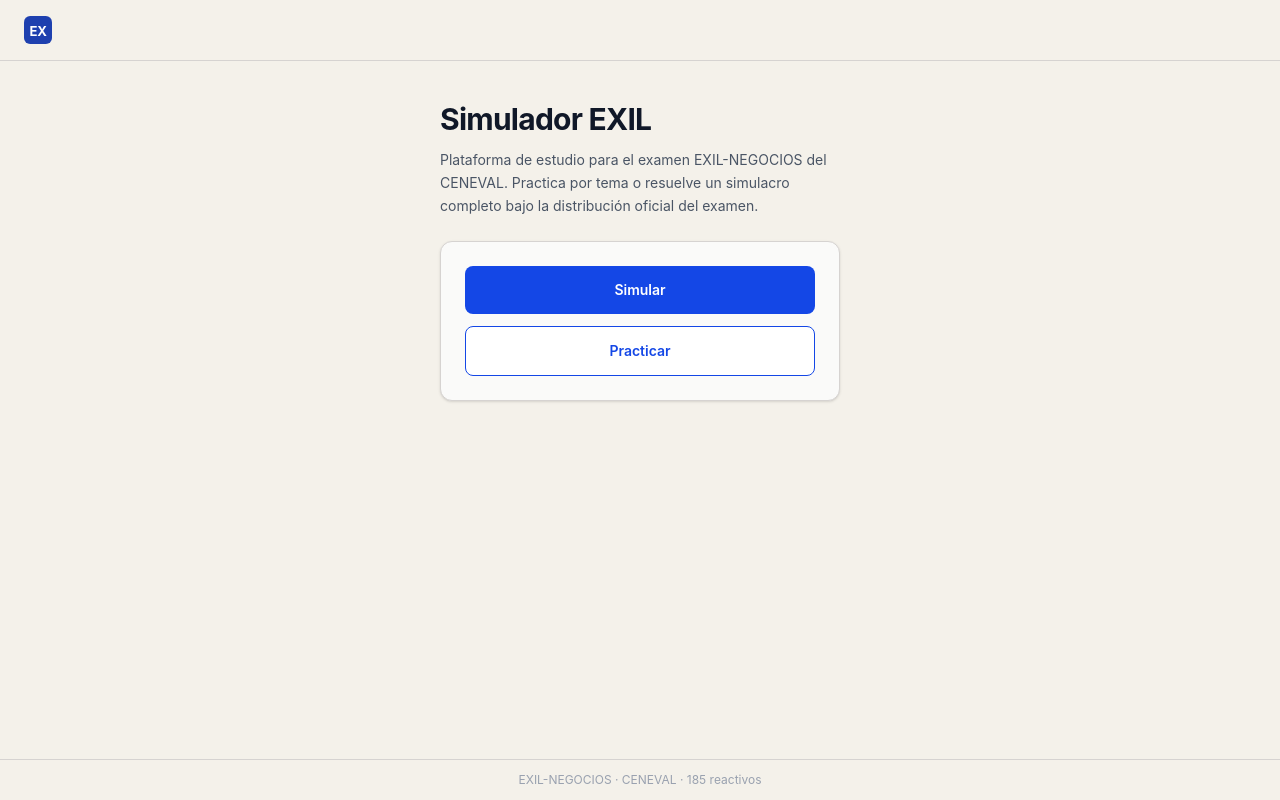
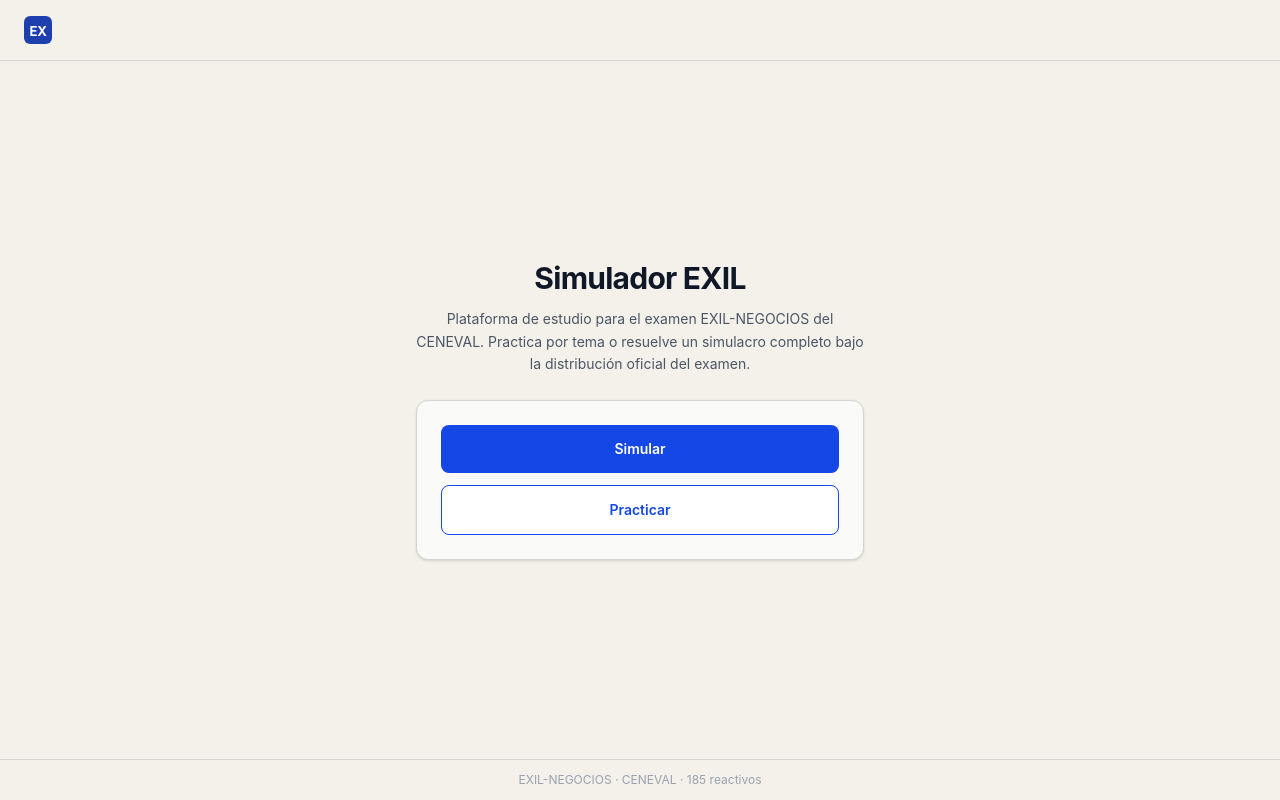
Before and after one commit to gabdiasalejandro/simulador-exil, a React (Vite) app: page / in a window 1280 px wide. Built offline with nearby package versions, Linux system fonts and the light colour scheme.

Commit message:
feat(ui): centra titulo y card de la landing vertical y horizontalmente

```diff
--- a/src/ui/features/landing/LandingShell.tsx
+++ b/src/ui/features/landing/LandingShell.tsx
@@ -41,8 +41,9 @@
         <Logo />
       </header>
 
-      {/* Contenido: título y explicación fuera de la card */}
-      <div className="mx-auto w-full max-w-md flex-1 px-6 py-10">
+      {/* Contenido centrado vertical y horizontalmente */}
+      <div className="flex flex-1 items-center justify-center px-6 py-10">
+        <div className="w-full max-w-md text-center">
           <h1 className="text-3xl font-bold tracking-tight text-gray-900">
             Simulador EXIL
           </h1>
@@ -67,6 +68,7 @@
             />
           </section>
         </div>
+      </div>
 
       {/* Línea delgada inferior + footer mínimo */}
       <footer className="border-t border-stone-300 px-6 py-3 text-center text-xs text-gray-400">
```
Lines whose indentation alone changed are shown as unchanged.
